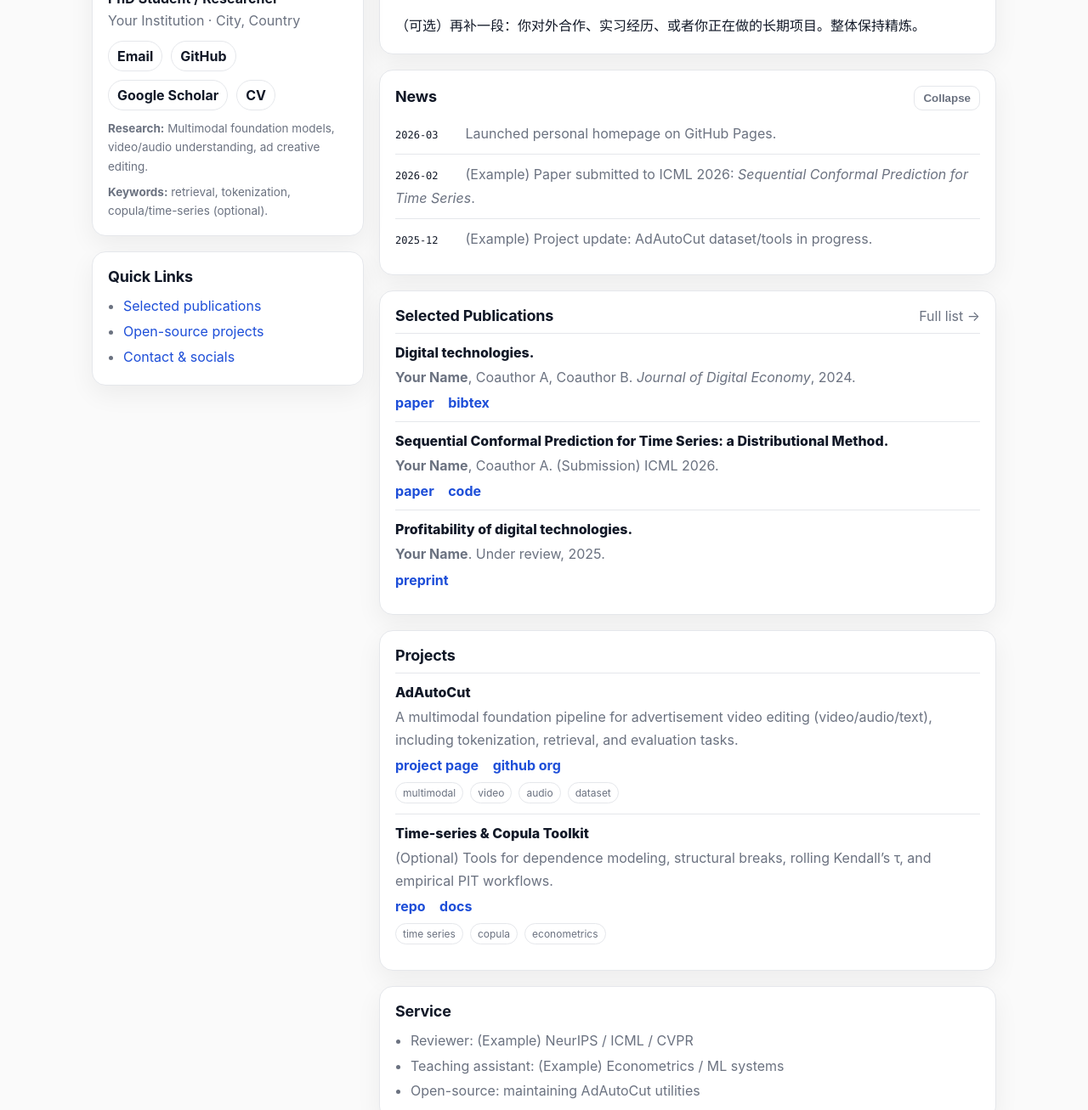
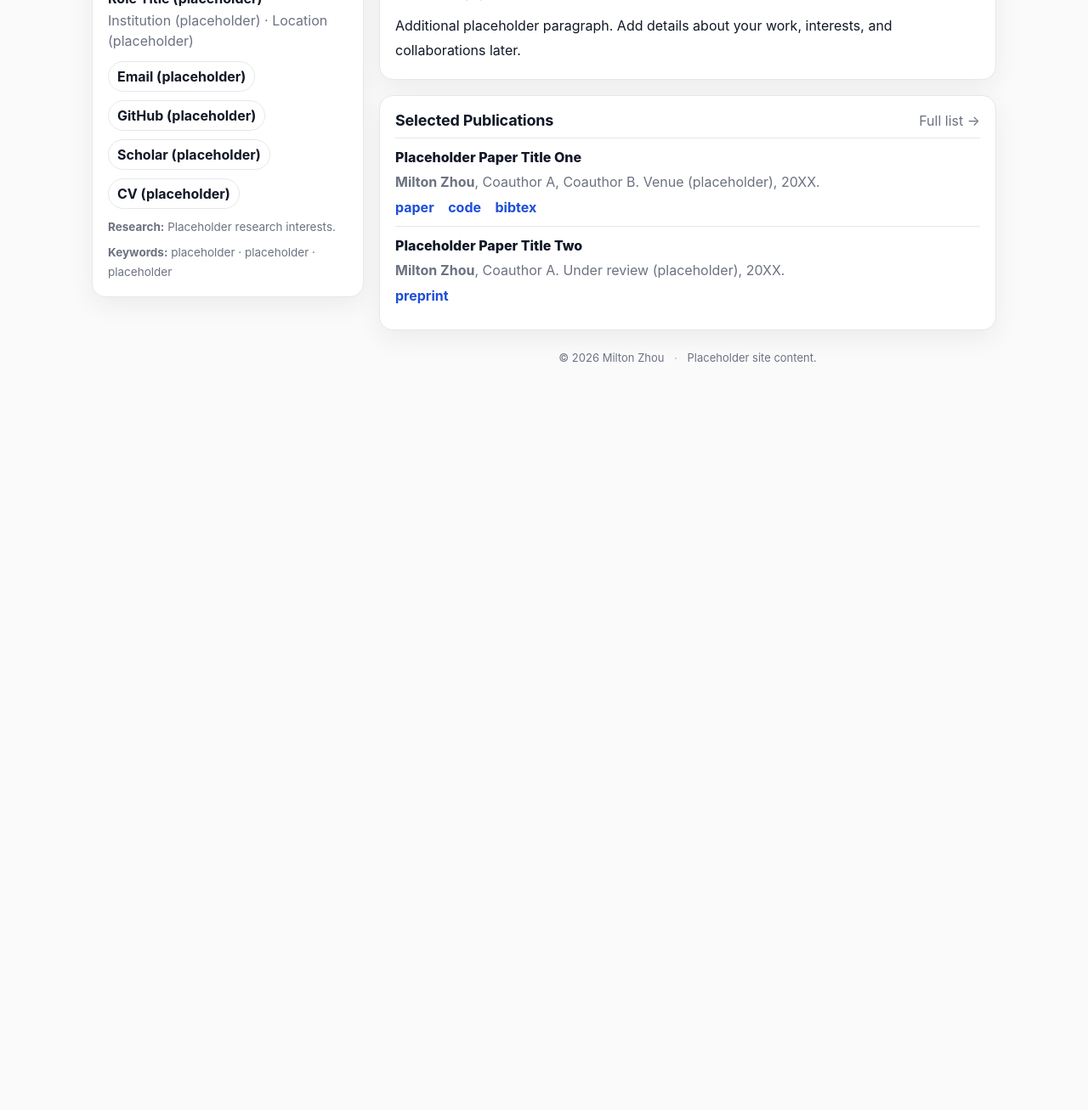
Before and after one commit to ItzMilton/itzmilton.github.io, a plain HTML site: page index.html in a window 1280 px wide. Shown: the part 177-1484 px from the top of the page at 85% size. After the commit the page ends 800 px from the top, so only its background shows below. Drawn offline with Linux system fonts and the light colour scheme.

Commit message:
Simplify homepage

```diff
--- a/index.html
+++ b/index.html
@@ -1,10 +1,10 @@
 <!doctype html>
-<html lang="zh">
+<html lang="en">
 <head>
   <meta charset="utf-8" />
   <meta name="viewport" content="width=device-width,initial-scale=1" />
   <title>Milton Zhou</title>
-  <meta name="description" content="Homepage of Milton Zhou." />
+  <meta name="description" content="Personal homepage of Milton Zhou." />
   <link rel="stylesheet" href="assets/style.css" />
 </head>
 <body>
@@ -14,179 +14,70 @@
         <a href="#home">Milton Zhou</a>
       </div>
       <nav class="nav">
-        <a href="#news">News</a>
+        <a href="#about">About</a>
         <a href="#publications">Publications</a>
-        <a href="#projects">Projects</a>
-        <a href="#service">Service</a>
-        <a href="#contact">Contact</a>
       </nav>
     </div>
   </header>
 
   <main class="container page" id="home">
-    <!-- Left column -->
     <aside class="sidebar">
       <div class="card profile">
         <div class="avatar">
-          <img src="assets/profile.jpg" alt="Profile photo" />
+          <img src="assets/profile.jpg" alt="Profile photo (placeholder)" />
         </div>
 
         <h1 class="name">Milton Zhou</h1>
-        <div class="title">PhD Student / Researcher</div>
-        <div class="affil">Your Institution · City, Country</div>
+        <div class="title">Role Title (placeholder)</div>
+        <div class="affil">Institution (placeholder) · Location (placeholder)</div>
 
         <div class="links">
-          <a href="mailto:you@example.com">Email</a>
-          <a href="https://github.com/ItzMilton" target="_blank" rel="noreferrer">GitHub</a>
-          <a href="https://scholar.google.com/" target="_blank" rel="noreferrer">Google Scholar</a>
-          <a href="assets/CV.pdf" target="_blank" rel="noreferrer">CV</a>
+          <a href="#" onclick="return false;">Email (placeholder)</a>
+          <a href="#" onclick="return false;">GitHub (placeholder)</a>
+          <a href="#" onclick="return false;">Scholar (placeholder)</a>
+          <a href="#" onclick="return false;">CV (placeholder)</a>
         </div>
 
         <div class="small">
-          <div><strong>Research:</strong> Multimodal foundation models, video/audio understanding, ad creative editing.</div>
-          <div class="mt8"><strong>Keywords:</strong> retrieval, tokenization, copula/time-series (optional).</div>
+          <div><strong>Research:</strong> Placeholder research interests.</div>
+          <div class="mt8"><strong>Keywords:</strong> placeholder · placeholder · placeholder</div>
         </div>
-      </div>
-
-      <div class="card">
-        <h2>Quick Links</h2>
-        <ul class="bullets">
-          <li><a href="#publications">Selected publications</a></li>
-          <li><a href="#projects">Open-source projects</a></li>
-          <li><a href="#contact">Contact & socials</a></li>
-        </ul>
       </div>
     </aside>
 
-    <!-- Right column -->
     <section class="content">
-      <section class="card">
+      <section class="card" id="about">
         <h2>About</h2>
         <p class="lead">
-          写 3–5 句你的介绍：你是谁、做什么方向、目前在什么机构、你关注的问题与方法。
-          建议一句话概括你的主线研究 + 一句提到你最代表性的项目/论文。
+          This is placeholder text. Replace with a short bio (3–5 sentences) later.
+          For now it’s intentionally generic.
         </p>
         <p>
-          （可选）再补一段：你对外合作、实习经历、或者你正在做的长期项目。整体保持精炼。
+          Additional placeholder paragraph. Add details about your work, interests, and collaborations later.
         </p>
-      </section>
-
-      <section class="card" id="news">
-        <div class="section-head">
-          <h2>News</h2>
-          <button class="ghost" data-action="toggle-news" aria-expanded="true">Collapse</button>
-        </div>
-        <ul class="news" data-news>
-          <li><span class="date">2026-03</span> Launched personal homepage on GitHub Pages.</li>
-          <li><span class="date">2026-02</span> (Example) Paper submitted to ICML 2026: <em>Sequential Conformal Prediction for Time Series</em>.</li>
-          <li><span class="date">2025-12</span> (Example) Project update: AdAutoCut dataset/tools in progress.</li>
-        </ul>
       </section>
 
       <section class="card" id="publications">
         <div class="section-head">
           <h2>Selected Publications</h2>
-          <a class="muted" href="https://scholar.google.com/" target="_blank" rel="noreferrer">Full list →</a>
+          <a class="muted" href="#" onclick="return false;">Full list →</a>
         </div>
 
         <div class="pub">
-          <div class="pub-title">Digital technologies.</div>
-          <div class="pub-meta">
-            <strong>Your Name</strong>, Coauthor A, Coauthor B. <em>Journal of Digital Economy</em>, 2024.
-          </div>
+          <div class="pub-title">Placeholder Paper Title One</div>
+          <div class="pub-meta"><strong>Milton Zhou</strong>, Coauthor A, Coauthor B. Venue (placeholder), 20XX.</div>
           <div class="pub-links">
             <a href="#" onclick="return false;">paper</a>
+            <a href="#" onclick="return false;">code</a>
             <a href="#" onclick="return false;">bibtex</a>
           </div>
         </div>
 
         <div class="pub">
-          <div class="pub-title">Sequential Conformal Prediction for Time Series: a Distributional Method.</div>
-          <div class="pub-meta">
-            <strong>Your Name</strong>, Coauthor A. (Submission) ICML 2026.
-          </div>
-          <div class="pub-links">
-            <a href="#" onclick="return false;">paper</a>
-            <a href="#" onclick="return false;">code</a>
-          </div>
-        </div>
-
-        <div class="pub">
-          <div class="pub-title">Profitability of digital technologies.</div>
-          <div class="pub-meta">
-            <strong>Your Name</strong>. Under review, 2025.
-          </div>
+          <div class="pub-title">Placeholder Paper Title Two</div>
+          <div class="pub-meta"><strong>Milton Zhou</strong>, Coauthor A. Under review (placeholder), 20XX.</div>
           <div class="pub-links">
             <a href="#" onclick="return false;">preprint</a>
-          </div>
-        </div>
-      </section>
-
-      <section class="card" id="projects">
-        <h2>Projects</h2>
-
-        <div class="proj">
-          <div class="proj-title">AdAutoCut</div>
-          <div class="proj-desc">
-            A multimodal foundation pipeline for advertisement video editing (video/audio/text), including tokenization,
-            retrieval, and evaluation tasks.
-          </div>
-          <div class="proj-links">
-            <a href="https://github.com/AdAutoCut/adautocut.github.io" target="_blank" rel="noreferrer">project page</a>
-            <a href="https://github.com/AdAutoCut" target="_blank" rel="noreferrer">github org</a>
-          </div>
-          <div class="tags">
-            <span class="tag">multimodal</span>
-            <span class="tag">video</span>
-            <span class="tag">audio</span>
-            <span class="tag">dataset</span>
-          </div>
-        </div>
-
-        <div class="proj">
-          <div class="proj-title">Time-series & Copula Toolkit</div>
-          <div class="proj-desc">
-            (Optional) Tools for dependence modeling, structural breaks, rolling Kendall’s τ, and empirical PIT workflows.
-          </div>
-          <div class="proj-links">
-            <a href="#" onclick="return false;">repo</a>
-            <a href="#" onclick="return false;">docs</a>
-          </div>
-          <div class="tags">
-            <span class="tag">time series</span>
-            <span class="tag">copula</span>
-            <span class="tag">econometrics</span>
-          </div>
-        </div>
-      </section>
-
-      <section class="card" id="service">
-        <h2>Service</h2>
-        <ul class="bullets">
-          <li>Reviewer: (Example) NeurIPS / ICML / CVPR</li>
-          <li>Teaching assistant: (Example) Econometrics / ML systems</li>
-          <li>Open-source: maintaining AdAutoCut utilities</li>
-        </ul>
-      </section>
-
-      <section class="card" id="contact">
-        <h2>Contact</h2>
-        <div class="contact-grid">
-          <div>
-            <div class="label">Email</div>
-            <div><a href="mailto:you@example.com">you@example.com</a></div>
-          </div>
-          <div>
-            <div class="label">GitHub</div>
-            <div><a href="https://github.com/ItzMilton" target="_blank" rel="noreferrer">@ItzMilton</a></div>
-          </div>
-          <div>
-            <div class="label">Location</div>
-            <div>Los Angeles, CA (optional)</div>
-          </div>
-          <div>
-            <div class="label">Updated</div>
-            <div id="updated"></div>
           </div>
         </div>
       </section>
@@ -194,7 +85,7 @@
       <footer class="footer">
         <span>© <span id="year"></span> Milton Zhou</span>
         <span class="dot">·</span>
-        <span class="muted">Built with plain HTML/CSS, hosted on GitHub Pages.</span>
+        <span class="muted">Placeholder site content.</span>
       </footer>
     </section>
   </main>
```
